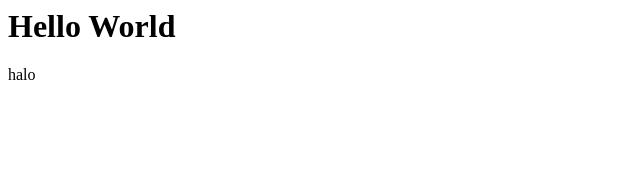
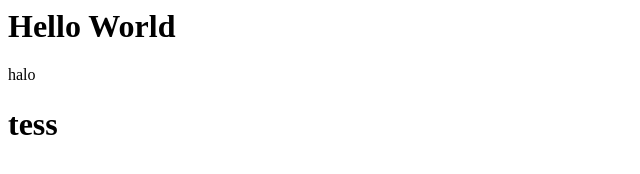
Before and after one commit to coba-organisasi15/coba, a plain HTML site: page index.html in a window 1280 px wide. Shown: the full height of the page, 0-640 px from the left. Drawn offline with Linux system fonts and the light colour scheme.

Commit message:
menambahkan

```diff
--- a/index.html
+++ b/index.html
@@ -1,2 +1,3 @@
 <h1>Hello World</h1>
 <p>halo</p>
+<h1>tess</h1>
```
